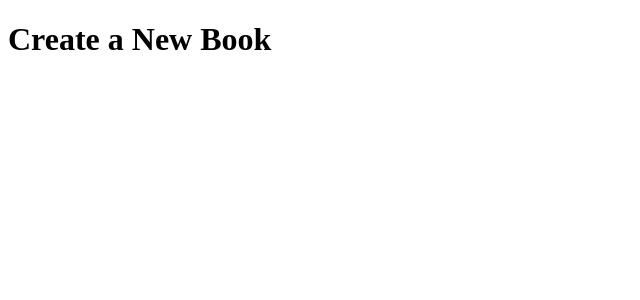
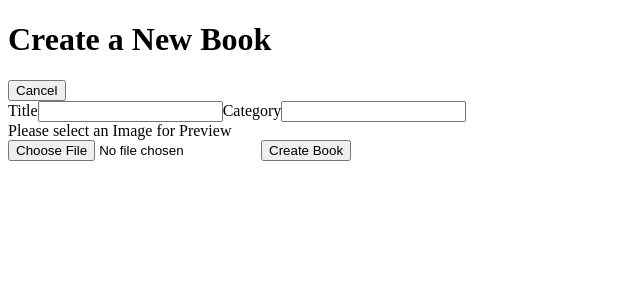
Before and after one commit to TerrenceLJones/helpscout-project, a React (Create React App) app: page /create in a window 1280 px wide. Shown: the top 300 px of the page, without its empty margins (0-640 px from the left). Built offline with nearby package versions, Linux system fonts and the light colour scheme.

Commit message:
Add create book view

```diff
--- a/src/App.js
+++ b/src/App.js
@@ -1,5 +1,6 @@
 import React, { Component } from 'react';
 import { BrowserRouter, Link, Route, Switch } from 'react-router-dom'
+import CreateBook from './CreateBook';
 
 const books = [];
 
@@ -18,12 +19,6 @@ const EmptyView = () => (
   </div>
 );
 
-const CreateBook = () => (
-  <div>
-    <h1>Create a New Book</h1>
-  </div>
-);
-
 class App extends Component {
   render() {
     return (
--- /dev/null
+++ b/src/CreateBook.js
@@ -0,0 +1,89 @@
+import React, { Component } from 'react';
+
+export default class CreateBook extends Component {
+  state = {
+    title: '',
+    category: '',
+    image: ''
+  }
+
+  cancelAdd = () => {
+    this.props.history.goBack();
+  };
+
+  handleTitleChange = ({ target: { value } }) => {
+    this.setState({ title: value })
+  }
+
+  handleCategoryChange = ({ target: { value } }) => {
+    this.setState({ category: value })
+  }
+
+  handleImageChange = ({ target: { files } }) => {
+    let reader = new FileReader();
+    let file = files[0];
+
+    reader.onloadend = () => {
+      this.setState({
+        image: file,
+        imagePreviewUrl: reader.result
+      });
+    }
+
+    reader.readAsDataURL(file)
+  }
+
+  handleSubmit = (e) => {
+    e.preventDefault();
+    console.log(this.state);
+  }
+
+  getImagePreview = () => {
+    let { imagePreviewUrl } = this.state;
+
+    if (!imagePreviewUrl) {
+      return <div>Please select an Image for Preview</div>;
+    }
+
+    return <img src={ imagePreviewUrl } alt="Your book's cover image."/>;
+  }
+
+  render() {
+    return (
+      <div>
+        <h1>Create a New Book</h1>
+
+        <button onClick={ this.cancelAdd }>Cancel</button>
+
+        <form onSubmit={ this.handleSubmit }>
+
+          <label htmlFor="title">Title</label>
+          <input
+            type="text"
+            id="title"
+            value={ this.state.title }
+            onChange={ this.handleTitleChange }
+          />
+
+          <label htmlFor="category">Category</label>
+          <input type="text"
+            id="category"
+            value={ this.state.category }
+            onChange={ this.handleCategoryChange }
+          />
+
+          { this.getImagePreview() }
+
+          <input
+            type="file"
+            id="image"
+            accept="image/*"
+            onChange={ this.handleImageChange }
+          />
+
+          <button type="submit">Create Book</button>
+        </form>
+      </div>
+    );
+  }
+};
```
